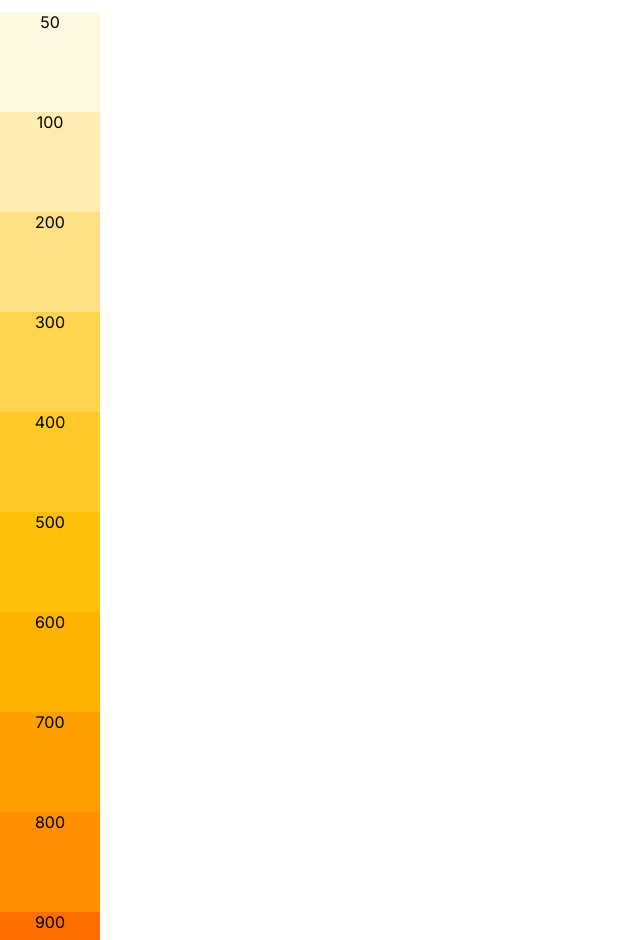
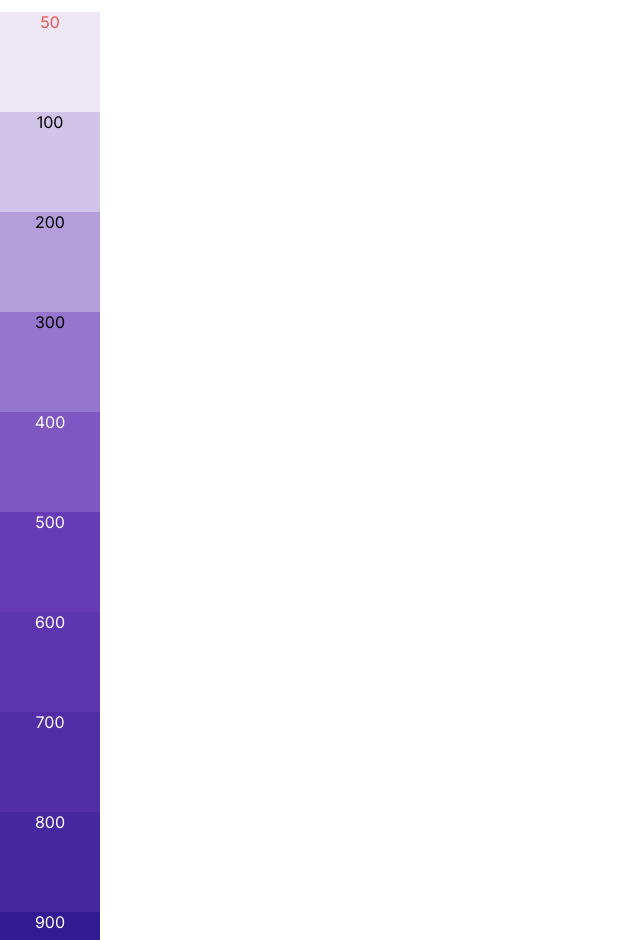
Before and after one commit to BryanLemus/ecommerce, a Vue app: page / in a window 1280 px wide. Shown: the part 132-1072 px from the top of the page, without its empty margins (0-640 px from the left). Built offline with nearby package versions, Linux system fonts and the light colour scheme.

Commit message:
text classes

```diff
--- a/src/assets/scss/_scheme.scss
+++ b/src/assets/scss/_scheme.scss
@@ -1065,3 +1065,26 @@ $scheme: (
     }
   }
 }
+
+.text {
+  @each $name, $color in $scheme {
+    &-#{$name} {
+      @each $tone, $hex in $color {
+        $color: nth($hex, 1);
+        &-#{$tone} {
+          color: $color;
+        }
+      }
+    }
+  }
+}
+
+@include dark-mode{
+  body{
+    background-color: #121212;
+    color: white;
+  }
+  img{
+    filter: brightness(0.8) contrast(1.2);
+  }
+}
--- a/src/assets/scss/styles.scss
+++ b/src/assets/scss/styles.scss
@@ -1,7 +1,7 @@
 // Styles Imports
-@import "./_scheme";
 @import "./_typography";
 @import "./_mixins";
+@import "./_scheme";
 
 // -- Components Styles--
 @import "./Navbar";
@@ -21,16 +21,6 @@ html {
   scroll-behavior: smooth;
 }
 
-@include dark-mode{
-  body{
-    background-color: #121212;
-    color: white;
-  }
-  img{
-    filter: brightness(0.8) contrast(1.2);
-  }
-}
-
 .highlight {
   background-color: dodgerblue;
   color: white;
--- a/src/views/Home.vue
+++ b/src/views/Home.vue
@@ -1,16 +1,16 @@
 <template>
   <div class="home">
     <navbar placeholder="¿Qué puedo encontrar para ti?"/>
-    <div class="bg-amber-50" style="width: 100px; height: 100px">50</div>
-    <div class="bg-amber-100" style="width: 100px; height: 100px">100</div>
-    <div class="bg-amber-200" style="width: 100px; height: 100px">200</div>
-    <div class="bg-amber-300" style="width: 100px; height: 100px">300</div>
-    <div class="bg-amber-400" style="width: 100px; height: 100px">400</div>
-    <div class="bg-amber-500" style="width: 100px; height: 100px">500</div>
-    <div class="bg-amber-600" style="width: 100px; height: 100px">600</div>
-    <div class="bg-amber-700" style="width: 100px; height: 100px">700</div>
-    <div class="bg-amber-800" style="width: 100px; height: 100px">800</div>
-    <div class="bg-amber-900" style="width: 100px; height: 100px">900</div>
+    <div class="bg-deep-purple-50 text-red-400" style="width: 100px; height: 100px">50</div>
+    <div class="bg-deep-purple-100" style="width: 100px; height: 100px">100</div>
+    <div class="bg-deep-purple-200" style="width: 100px; height: 100px">200</div>
+    <div class="bg-deep-purple-300" style="width: 100px; height: 100px">300</div>
+    <div class="bg-deep-purple-400" style="width: 100px; height: 100px">400</div>
+    <div class="bg-deep-purple-500" style="width: 100px; height: 100px">500</div>
+    <div class="bg-deep-purple-600" style="width: 100px; height: 100px">600</div>
+    <div class="bg-deep-purple-700" style="width: 100px; height: 100px">700</div>
+    <div class="bg-deep-purple-800" style="width: 100px; height: 100px">800</div>
+    <div class="bg-deep-purple-900" style="width: 100px; height: 100px">900</div>
   </div>
 </template>
 
```
